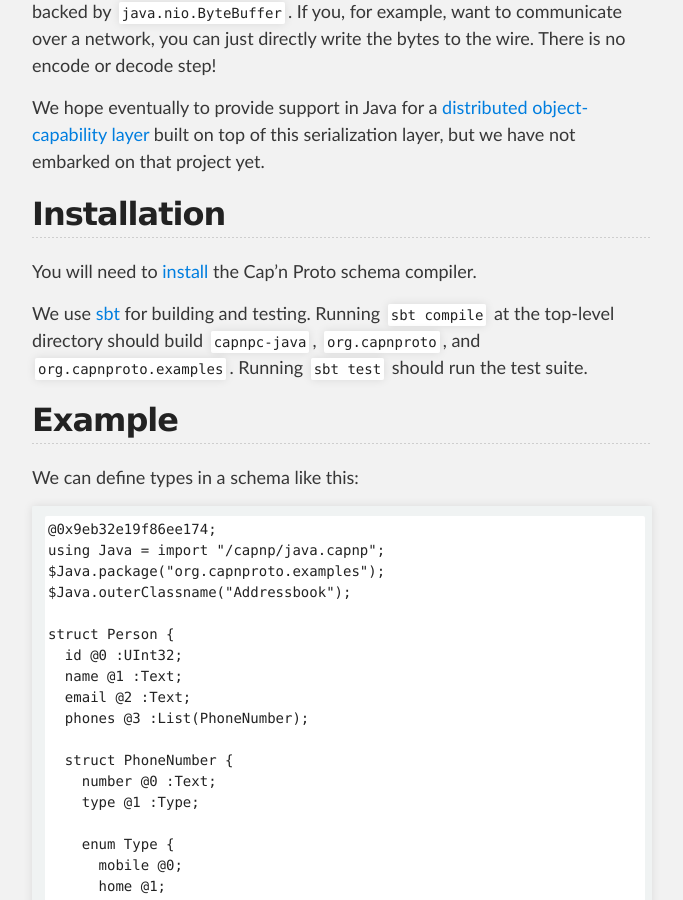
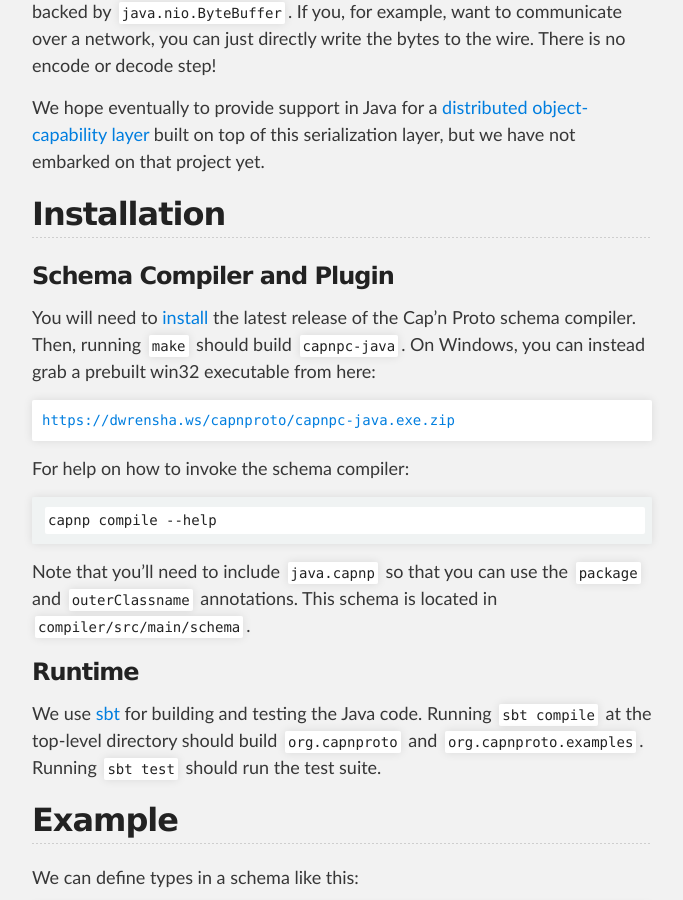
Before and after one commit to capnproto/capnproto-java, a Jekyll site: the page built from index.md, in a window 1280 px wide and 900 px high, scrolled down 621 px. Shown: the whole window, without its empty margins (298-981 px from the left). Built offline with Jekyll 4.4.1, drawn with Linux system fonts in a browser that asks for light colours; Markdown is read by kramdown in place of the engine named in the settings.

Commit message:
expand installation instructions

````diff
--- a/index.md
+++ b/index.md
@@ -35,11 +35,32 @@ but we have not embarked on that project yet.
 
 ## Installation
 
-You will need to [install](http://capnproto.org/install.html#building-from-git-with-autotools) the Cap'n Proto schema compiler.
+### Schema Compiler and Plugin
 
-We use [sbt](http://scala-sbt.org) for building and testing.
-Running `sbt compile` at the top-level directory should build `capnpc-java`,
-`org.capnproto`, and `org.capnproto.examples`.
+You will need to [install](http://capnproto.org/install.html) the
+latest release of the Cap'n Proto schema compiler.
+Then, running `make` should build `capnpc-java`.
+On Windows, you can instead
+grab a prebuilt win32 executable from here:
+
+ <pre><a href="https://dwrensha.ws/capnproto/capnpc-java.exe.zip">https://dwrensha.ws/capnproto/capnpc-java.exe.zip</a></pre>
+
+
+For help on how to invoke the schema compiler:
+
+```
+capnp compile --help
+```
+
+Note that you'll need to include `java.capnp` so that you can use the `package` and `outerClassname`
+annotations. This schema is located in `compiler/src/main/schema`.
+
+
+### Runtime
+
+We use [sbt](http://scala-sbt.org) for building and testing the Java code.
+Running `sbt compile` at the top-level directory should build
+`org.capnproto` and `org.capnproto.examples`.
 Running `sbt test` should run the test suite.
 
 ## Example
````
